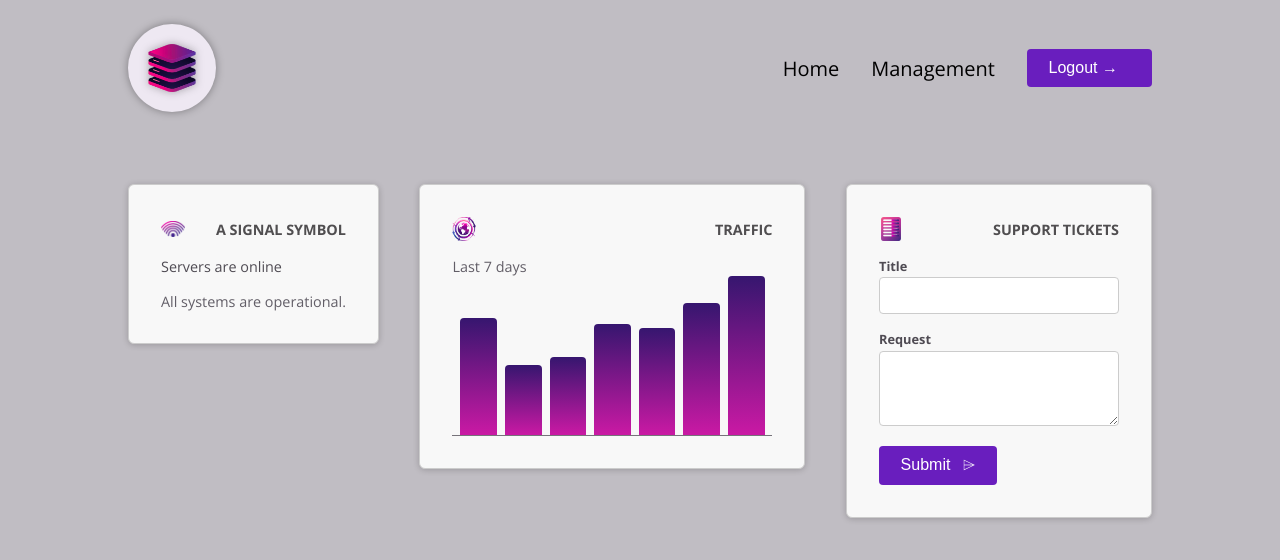
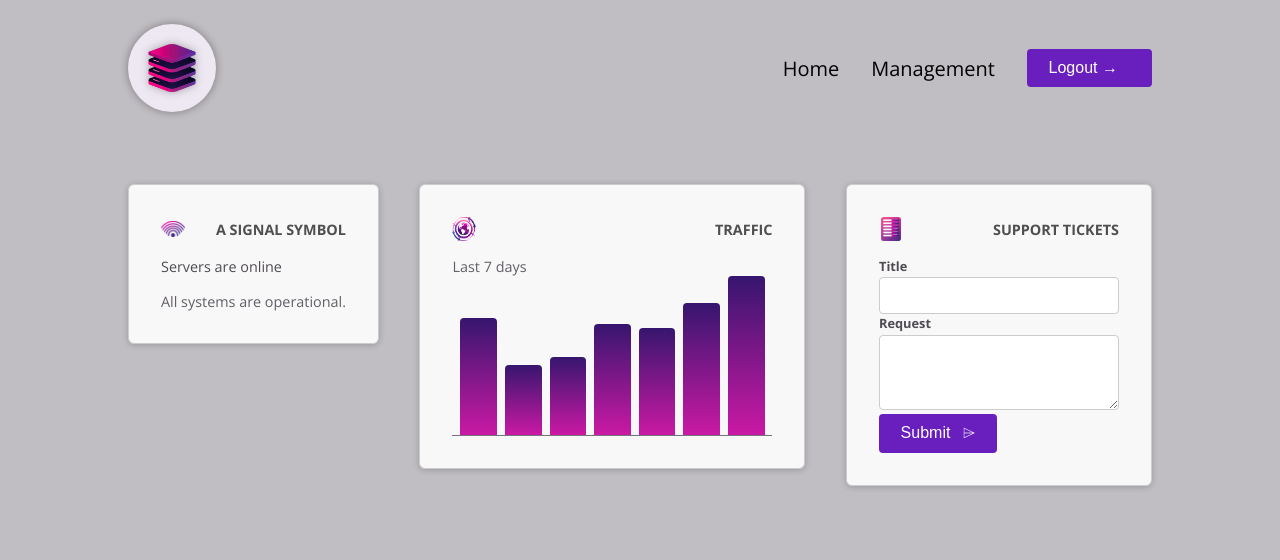
Before and after one commit to BalazsR2022/BigDummyUdemyAngularProject, an Angular app: page / in a window 1280 px wide. Shown: the top 560 px of the page. Built offline with nearby package versions, Linux system fonts and the light colour scheme.

Commit message:
app-control added

```diff
--- a/src/app/dashboard/tickets/new-ticket/new-ticket.component.html
+++ b/src/app/dashboard/tickets/new-ticket/new-ticket.component.html
@@ -1,12 +1,10 @@
 <form>
-    <p>
-       <label>Title</label>
+    <app-control label="Title">
        <input name="title" id="title"/>
-    </p>
-    <p>
-       <label>Request</label>
+    </app-control>
+    <app-control label="Request">
        <textarea name="request" id="request" rows="3"></textarea>
-    </p>
+    </app-control>
     <p>
         <button appButton>
           Submit
--- a/src/app/dashboard/tickets/new-ticket/new-ticket.component.ts
+++ b/src/app/dashboard/tickets/new-ticket/new-ticket.component.ts
@@ -1,10 +1,11 @@
 import { Component } from '@angular/core';
 import { ButtonComponent } from '../../../shared/button/button.component';
+import { ControlComponent } from "../../../shared/control/control.component";
 
 @Component({
   selector: 'app-new-ticket',
   standalone: true,
-  imports: [ButtonComponent],
+  imports: [ButtonComponent, ControlComponent],
   templateUrl: './new-ticket.component.html',
   styleUrl: './new-ticket.component.css'
 })
```
